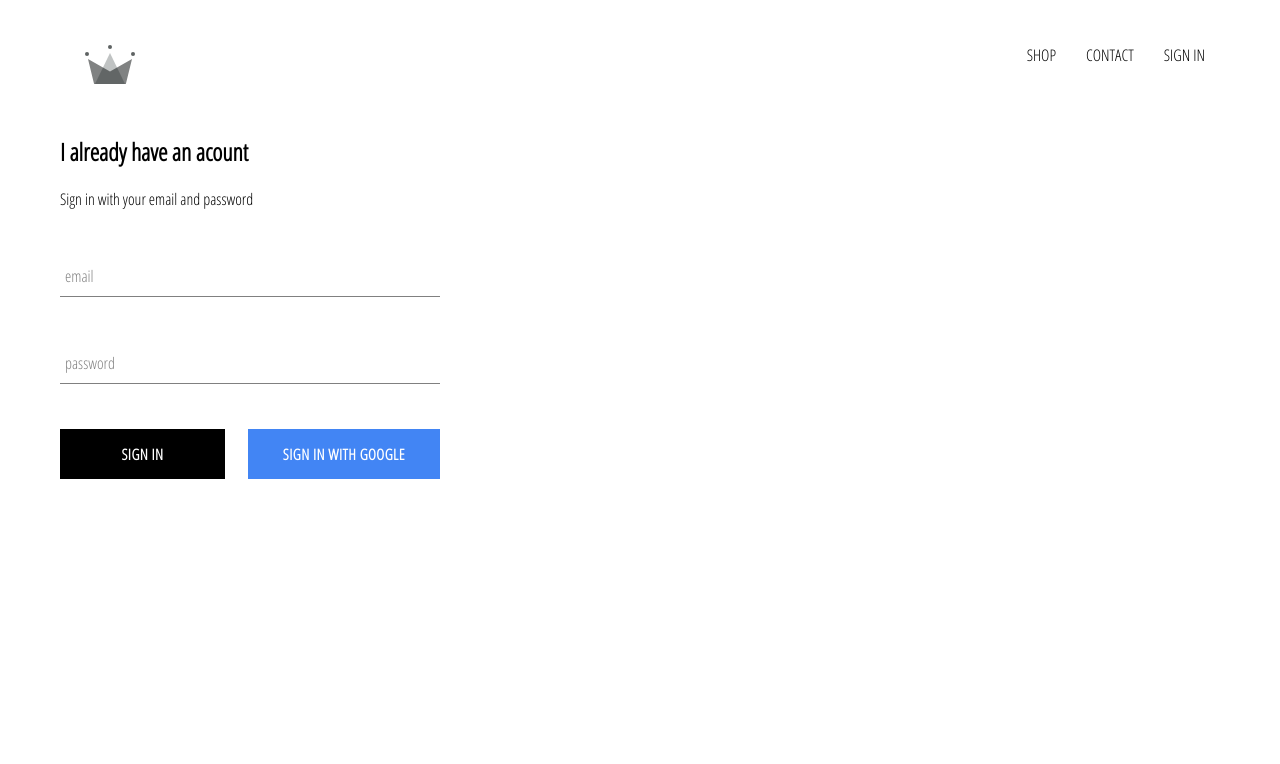
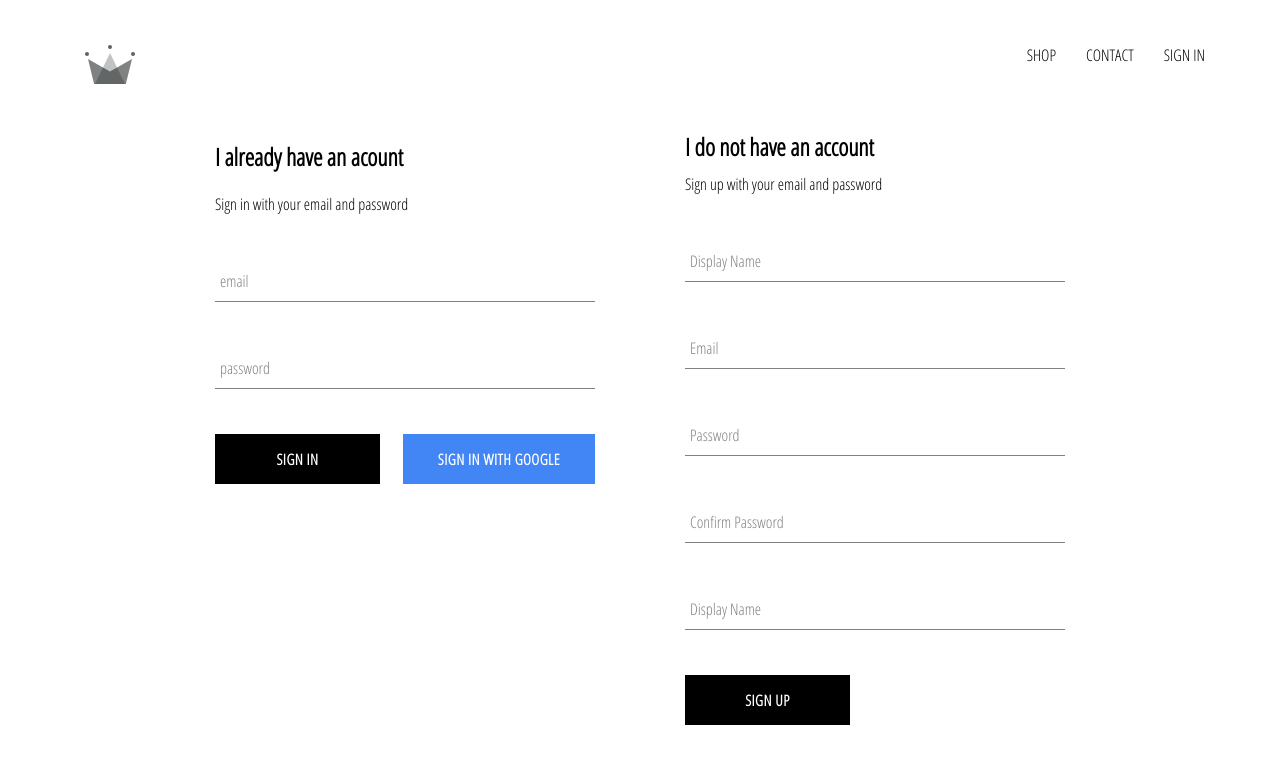
Before and after one commit to jirehg/jonas-clothing, a React (Create React App) app: page /signin in a window 1280 px wide. Shown: the top 764 px of the page. Built offline with nearby package versions, Linux system fonts and the light colour scheme; no server answers.

Commit message:
implemented firebase utils, included ability to authenticate users into our firestore database.

```diff
--- a/src/App.js
+++ b/src/App.js
@@ -7,22 +7,37 @@
 import ShopPage from "./pages/shop/shop.component.jsx";
 import SignInAndSignUpPage from "./pages/sign-in-and-sign-up/sign-in-and-sign-up.component";
 import Header from "./components/header/header.component.jsx";
-import { auth } from "./firebase/firebase.utils";
+import { auth, createUserProfileDocument } from "./firebase/firebase.utils";
 
 class App extends React.Component {
   constructor() {
     super();
 
     this.state = {
-      currentUser: null
+      currentUser: null,
     };
   }
 
   unsubscribeFromAuth = null;
 
   componentDidMount() {
-    this.unsubscribeFromAuth = auth.onAuthStateChanged(user => {
-      this.setState({ currentUser: user });
+    this.unsubscribeFromAuth = auth.onAuthStateChanged(async (userAuth) => {
+      if (userAuth) {
+        const userRef = await createUserProfileDocument(userAuth);
+
+        userRef.onSnapshot((snapShot) => {
+          this.setState({
+            currentUser: {
+              id: snapShot.id,
+              ...snapShot.data(),
+            },
+          });
+
+          console.log(this.state);
+        });
+      }
+
+      this.setState({ currentUser: userAuth });
     });
   }
 
--- /dev/null
+++ b/src/components/sign-up/sign-up.component.jsx
@@ -0,0 +1,111 @@
+import React from "react";
+
+import FormInput from "../form-input/form-input.component";
+import CustomButton from "../custom-button/custom-button.component";
+
+import { auth, createUserProfileDocument } from "../../firebase/firebase.utils";
+
+import "./sign-up.styles.scss";
+
+class SignUp extends React.Component {
+  constructor() {
+    super();
+
+    this.state = {
+      displayName: "",
+      email: "",
+      password: "",
+      confirmPassword: "",
+    };
+  }
+
+  handleSubmit = async (event) => {
+    event.preventdefault();
+
+    const { displayName, email, password, confirmPassword } = this.state;
+
+    if (password !== confirmPassword) {
+      alert("passwords don't match");
+      return;
+    }
+
+    try {
+      const { user } = await auth.createUserWithEmailAndPassword(
+        email,
+        password
+      );
+
+      await createUserProfileDocument(user, { displayName });
+
+      this.setState({
+        displayName: "",
+        email: "",
+        password: "",
+        confirmPassword: "",
+      });
+    } catch (error) {
+      console.error(error);
+    }
+  };
+
+  handleChange = (event) => {
+    const { name, value } = event.target;
+
+    this.setState({ [name]: value });
+  };
+
+  render() {
+    const { displayName, email, password, confirmPassword } = this.state;
+    return (
+      <div className="sign-up">
+        <h2 className="title">I do not have an account</h2>
+        <span>Sign up with your email and password</span>
+        <form className="sign-up-form" onSubmit={this.handleSubmit}>
+          <FormInput
+            type="text"
+            name="displayName"
+            value={displayName}
+            onChange={this.handleChange}
+            label="Display Name"
+            required
+          />
+          <FormInput
+            type="email"
+            name="email"
+            value={email}
+            onChange={this.handleChange}
+            label="Email"
+            required
+          />
+          <FormInput
+            type="password"
+            name="password"
+            value={password}
+            onChange={this.handleChange}
+            label="Password"
+            required
+          />
+          <FormInput
+            type="password"
+            name="confirmPassword"
+            value={confirmPassword}
+            onChange={this.handleChange}
+            label="Confirm Password"
+            required
+          />
+          <FormInput
+            type="text"
+            name="displayName"
+            value={displayName}
+            onChange={this.handleChange}
+            label="Display Name"
+            required
+          />
+          <CustomButton type="submit"> SIGN UP </CustomButton>
+        </form>
+      </div>
+    );
+  }
+}
+
+export default SignUp;
--- /dev/null
+++ b/src/components/sign-up/sign-up.styles.scss
@@ -0,0 +1,9 @@
+.sign-up {
+    display: flex;
+    flex-direction: column;
+    width: 380px;
+
+    .title {
+      margin: 10px 0;
+    }
+  }
--- a/src/firebase/firebase.utils.js
+++ b/src/firebase/firebase.utils.js
@@ -1,9 +1,8 @@
-import firebase from 'firebase/app';
-import 'firebase/firestore';
-import 'firebase/auth';
+import firebase from "firebase/app";
+import "firebase/firestore";
+import "firebase/auth";
 
 const config = {
-
   apiKey: "AIzaSyAenQPoXDgsVFJIW7-X5zCP5bHmf5VKcjA",
   authDomain: "jonas-db.firebaseapp.com",
   databaseURL: "https://jonas-db.firebaseio.com",
@@ -11,17 +10,42 @@
   storageBucket: "jonas-db.appspot.com",
   messagingSenderId: "316345362940",
   appId: "1:316345362940:web:d933a785fe938ee5b82a79",
-        measurementId: "G-H00P0FVRP4"
+  measurementId: "G-H00P0FVRP4",
+};
+
+export const createUserProfileDocument = async (userAuth, additionalData) => {
+  if (!userAuth) return;
+
+  const userRef = firestore.doc(`users/${userAuth.uid}`);
+
+  const snapShot = await userRef.get();
+
+  if (!snapShot.exits) {
+    const { displayName, email } = userAuth;
+    const createdAt = new Date();
+
+    try {
+      await userRef.set({
+        displayName,
+        email,
+        createdAt,
+        ...additionalData
+      });
+    } catch (error) {
+      console.log('error creating user', error.message);
+    }
+  }
+
+  return userRef;
 };
 
 firebase.initializeApp(config);
-
 
 export const auth = firebase.auth();
 export const firestore = firebase.firestore();
 
 const provider = new firebase.auth.GoogleAuthProvider();
-provider.setCustomParameters({ prompt: 'select_account' });
+provider.setCustomParameters({ prompt: "select_account" });
 export const signInWithGoogle = () => auth.signInWithPopup(provider);
 
 export default firebase;
--- a/src/pages/sign-in-and-sign-up/sign-in-and-sign-up.component.jsx
+++ b/src/pages/sign-in-and-sign-up/sign-in-and-sign-up.component.jsx
@@ -1,12 +1,14 @@
 import React from "react";
 
 import SignIn from '../../components/sign-in/sign-in.component';
+import SignUp from '../../components/sign-up/sign-up.component';
 
 import "./sign-in-and-sign-up.styles.scss";
 
 const SignInAndSignUpPage = () => (
   <div className="sign-in-and-sign-up">
   <SignIn />
+  <SignUp />
   </div>
 );
 
--- a/src/pages/sign-in-and-sign-up/sign-in-and-sign-up.styles.scss
+++ b/src/pages/sign-in-and-sign-up/sign-in-and-sign-up.styles.scss
@@ -0,0 +1,6 @@
+.sign-in-and-sign-up {
+    width: 850px;
+    display: flex;
+    justify-content: space-between;
+    margin: 30px auto;
+  }
```
Lines whose indentation alone changed are shown as unchanged.
